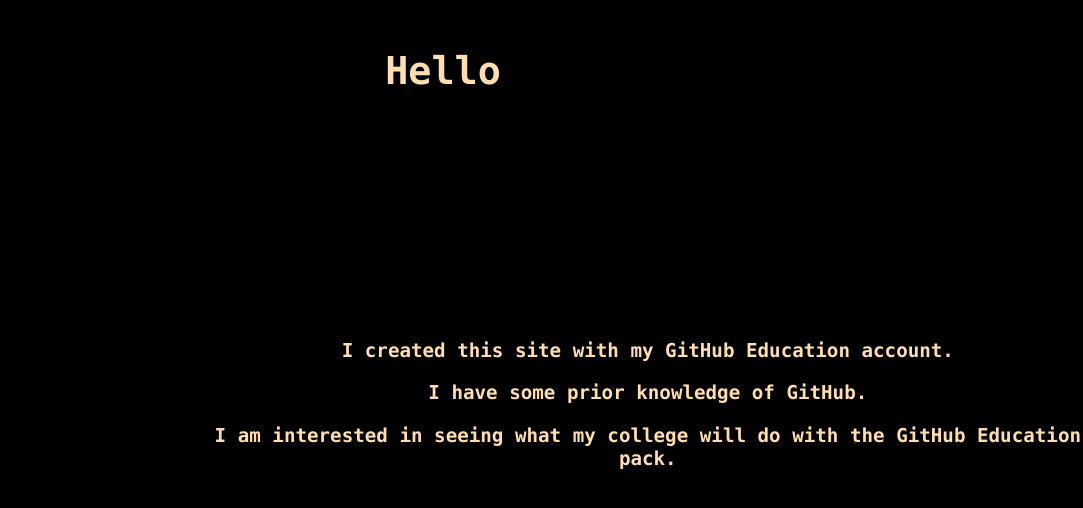
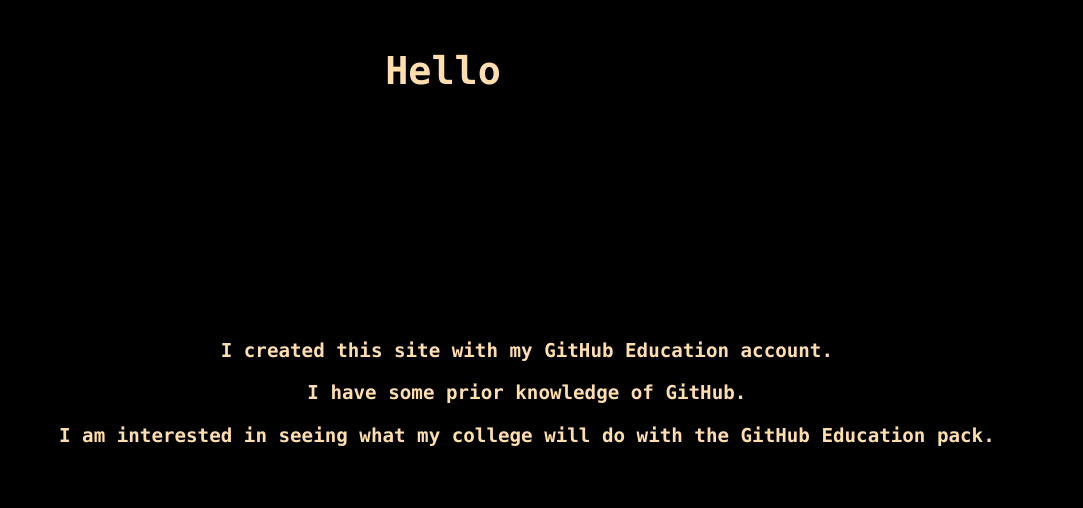
Before and after one commit to dwn2673/dwn2673.github.io, a plain HTML site: page index.html in a window 1280 px wide. Shown: the whole page, without its empty margins (197-1280 px from the left). Drawn offline with Linux system fonts and the light colour scheme.

Commit message:
Update index.html

```diff
--- a/index.html
+++ b/index.html
@@ -2,7 +2,7 @@
 <html lang="en-US">
 
 <head>
-<title>Trey Nichols website</title>
+<title>Trey Nichols | website</title>
 <meta http-equiv="Content-Type" content="text/html; charset=UTF-8">
 <style>
 body
@@ -17,7 +17,7 @@ color:navajowhite
 <br>
 <h1><big><center>Hello</center></big></h1>
 
-<div style="position: absolute; top: 40%; left:32%"><b><big>
+<div style="position: absolute; top: 40%; left:20%"><b><big>
 <p><center>I created this site with my GitHub Education account.</center></p>
 <p><center>I have some prior knowledge of GitHub.</center></p>
 <p><center>I am interested in seeing what my college will do with the GitHub Education pack.</center></p>
```
